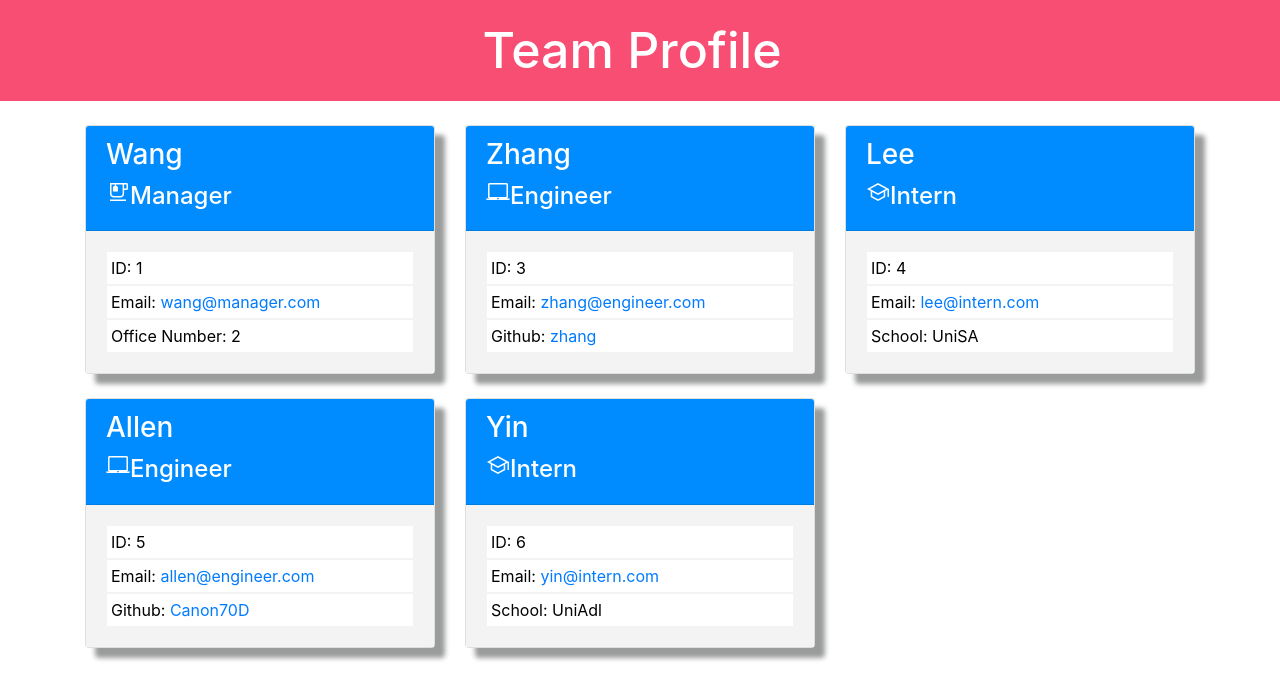
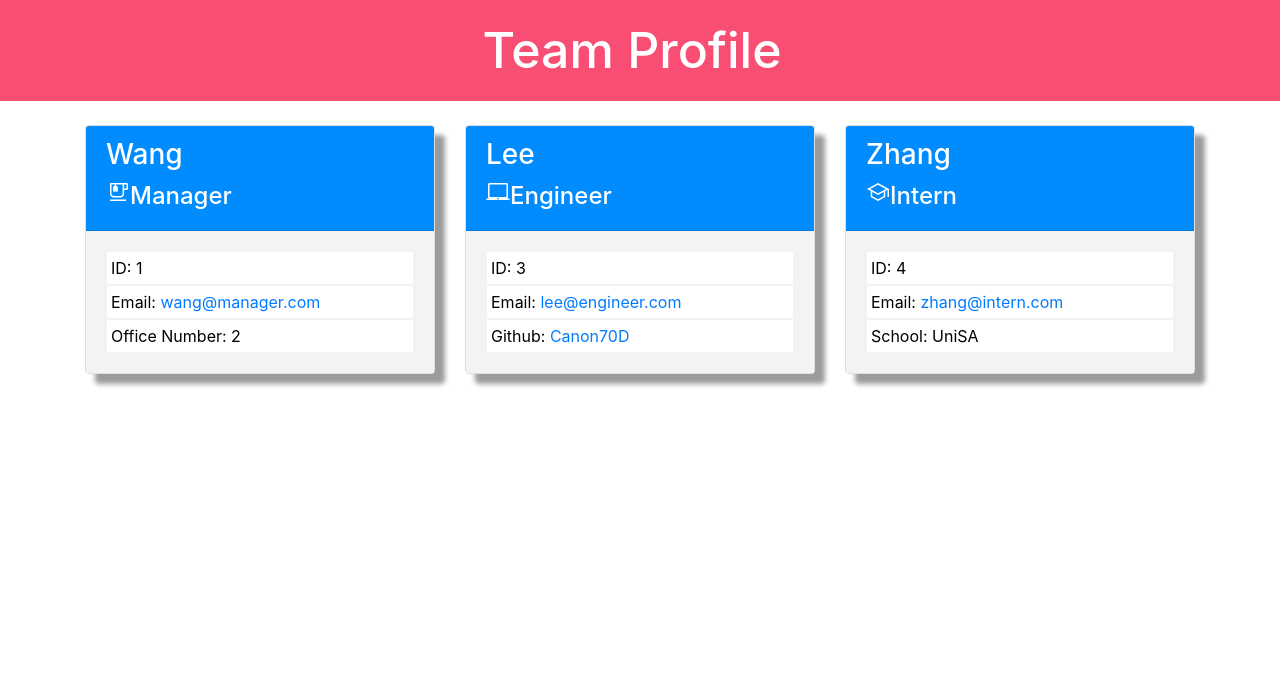
Before and after one commit to Canon70D/Team-Profile-Generator, a website: page dist/index.html in a window 1280 px wide. Drawn offline with nearby package versions, Linux system fonts and the light colour scheme.

```diff
--- a/dist/index.html
+++ b/dist/index.html
@@ -37,7 +37,7 @@
       <div class="col-4 mt-4">
       <div class="card h-100">
         <div class="card-header">
-          <h3>Zhang</h3>
+          <h3>Lee</h3>
           <h4><span class="material-symbols-outlined">
           laptop_mac
           </span>Engineer</h4>
@@ -45,40 +45,7 @@
 
         <div class="card-body">
           <p class="id">ID: 3</p>
-          <p class="email">Email: <a href="mailto:zhang@engineer.com" type="email">zhang@engineer.com</a></p>
-          <p class="github">Github: <a href="https://github.com/zhang" target="_blank">zhang</a></p>
-
-        </div>
-      </div>
-    </div>
-        <div class="col-4 mt-4">
-        <div class="card h-100">
-          <div class="card-header">
-            <h3>Lee</h3>
-            <h4><span class="material-symbols-outlined">
-            school
-            </span>Intern</h4>
-          </div>
-
-          <div class="card-body">
-            <p class="id">ID: 4</p>
-            <p class="email">Email: <a href="mailto:lee@intern.com" type="email">lee@intern.com</a></p>
-            <p class="school">School: UniSA</p>
-          </div>
-        </div>
-      </div>
-      <div class="col-4 mt-4">
-      <div class="card h-100">
-        <div class="card-header">
-          <h3>Allen</h3>
-          <h4><span class="material-symbols-outlined">
-          laptop_mac
-          </span>Engineer</h4>
-        </div>
-
-        <div class="card-body">
-          <p class="id">ID: 5</p>
-          <p class="email">Email: <a href="mailto:allen@engineer.com" type="email">allen@engineer.com</a></p>
+          <p class="email">Email: <a href="mailto:lee@engineer.com" type="email">lee@engineer.com</a></p>
           <p class="github">Github: <a href="https://github.com/Canon70D" target="_blank">Canon70D</a></p>
 
         </div>
@@ -87,16 +54,16 @@
         <div class="col-4 mt-4">
         <div class="card h-100">
           <div class="card-header">
-            <h3>Yin</h3>
+            <h3>Zhang</h3>
             <h4><span class="material-symbols-outlined">
             school
             </span>Intern</h4>
           </div>
 
           <div class="card-body">
-            <p class="id">ID: 6</p>
-            <p class="email">Email: <a href="mailto:yin@intern.com" type="email">yin@intern.com</a></p>
-            <p class="school">School: UniAdl</p>
+            <p class="id">ID: 4</p>
+            <p class="email">Email: <a href="mailto:zhang@intern.com" type="email">zhang@intern.com</a></p>
+            <p class="school">School: UniSA</p>
           </div>
         </div>
       </div>
```
Also changed, not shown: README.md.
